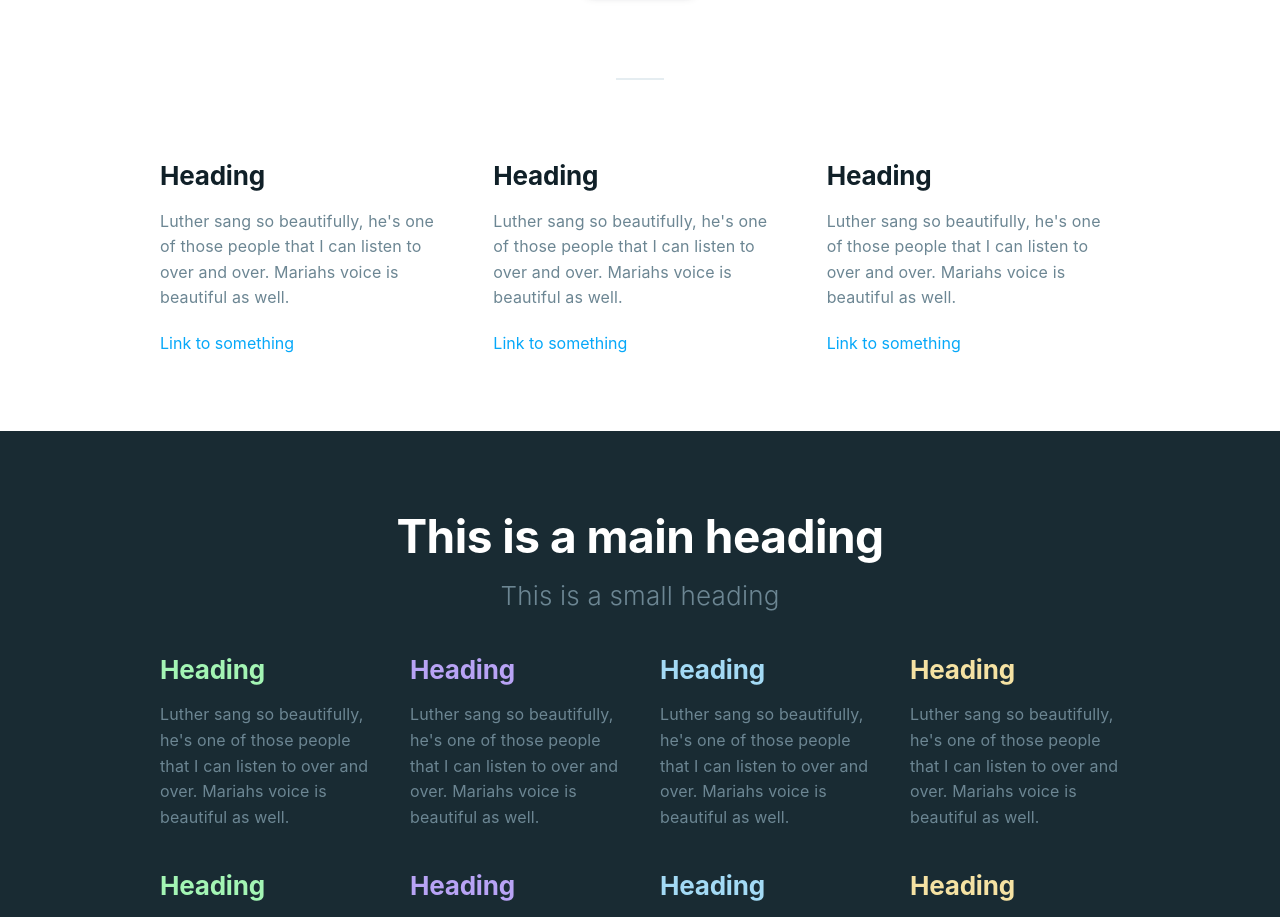
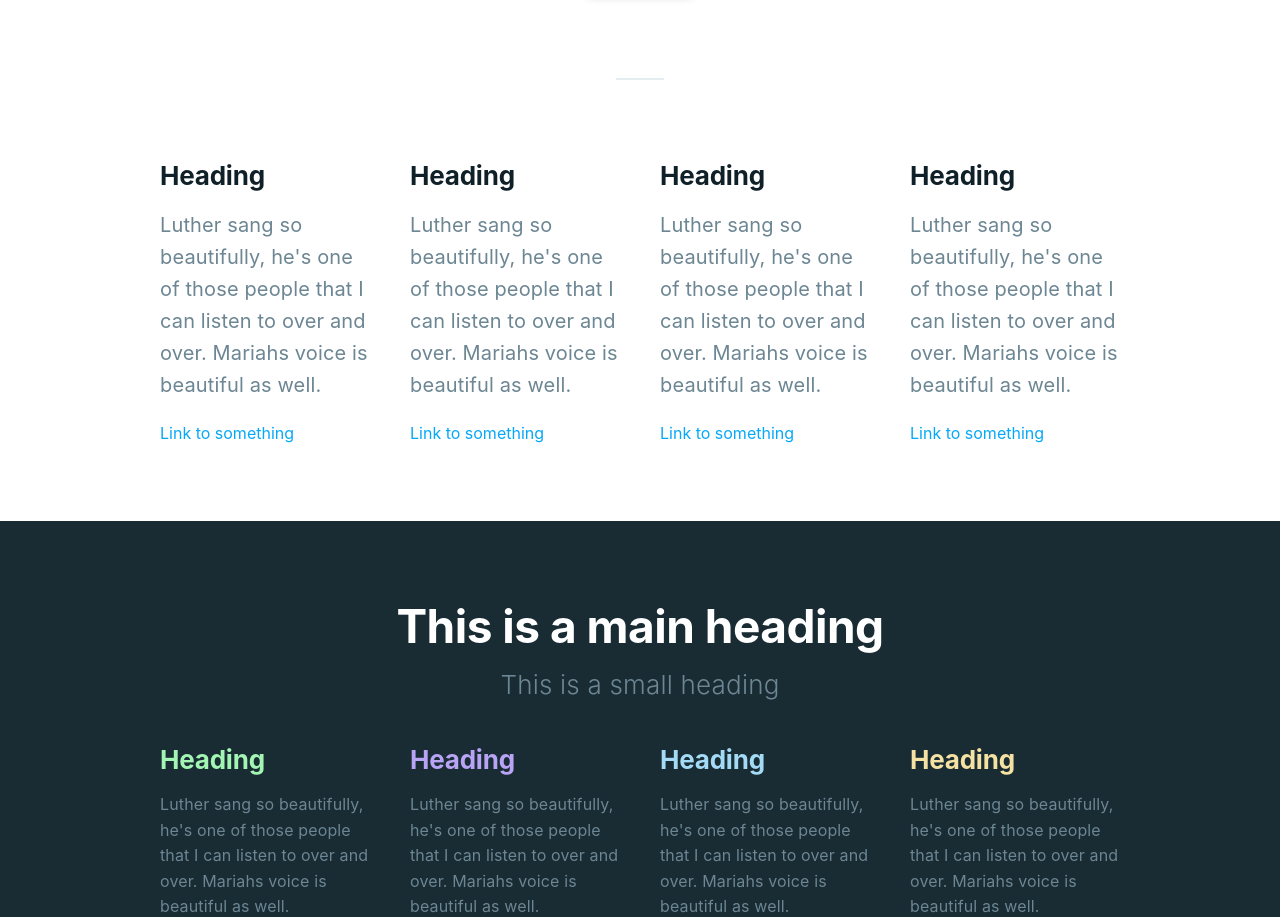
Before and after one commit to alobato/modulz-styled, a React (Create React App) app: page / in a window 1280 px wide. Shown: the part 4750-5667 px from the top of the page. Built offline with nearby package versions, Linux system fonts and the light colour scheme.

Commit message:
Experimenting with text

```diff
--- a/src/App.js
+++ b/src/App.js
@@ -288,29 +288,38 @@ class App extends Component {
         <Section large>
           <Container large>
             <Grid>
-              <GridColumn column_12 bpm_column_4>
+              <GridColumn column_12 bps_column_6 bpm_column_3>
                 <Spacing mb3>
                   <Heading small>Heading</Heading>
                 </Spacing>
-                <Text gray_500>Luther sang so beautifully, he's one of those people that I can listen to over and over. Mariahs voice is beautiful as well.</Text>
+                <Text large gray_500>Luther sang so beautifully, he's one of those people that I can listen to over and over. Mariahs voice is beautiful as well.</Text>
                 <Spacing mt4>
                   <Link>Link to something</Link>
                 </Spacing>
               </GridColumn>
-              <GridColumn column_12 bpm_column_4>
+              <GridColumn column_12 bps_column_6 bpm_column_3>
                 <Spacing mb3>
                   <Heading small>Heading</Heading>
                 </Spacing>
-                <Text gray_500>Luther sang so beautifully, he's one of those people that I can listen to over and over. Mariahs voice is beautiful as well.</Text>
+                <Text large gray_500>Luther sang so beautifully, he's one of those people that I can listen to over and over. Mariahs voice is beautiful as well.</Text>
                 <Spacing mt4>
                   <Link>Link to something</Link>
                 </Spacing>
               </GridColumn>
-              <GridColumn column_12 bpm_column_4>
+              <GridColumn column_12 bps_column_6 bpm_column_3>
                 <Spacing mb3>
                   <Heading small>Heading</Heading>
                 </Spacing>
-                <Text gray_500>Luther sang so beautifully, he's one of those people that I can listen to over and over. Mariahs voice is beautiful as well.</Text>
+                <Text large gray_500>Luther sang so beautifully, he's one of those people that I can listen to over and over. Mariahs voice is beautiful as well.</Text>
+                <Spacing mt4>
+                  <Link>Link to something</Link>
+                </Spacing>
+              </GridColumn>
+              <GridColumn column_12 bps_column_6 bpm_column_3>
+                <Spacing mb3>
+                  <Heading small>Heading</Heading>
+                </Spacing>
+                <Text large gray_500>Luther sang so beautifully, he's one of those people that I can listen to over and over. Mariahs voice is beautiful as well.</Text>
                 <Spacing mt4>
                   <Link>Link to something</Link>
                 </Spacing>
--- a/src/components/Heading.js
+++ b/src/components/Heading.js
@@ -24,7 +24,7 @@ const Heading = styled.h3`
 
   ${p => p.large && css`
     font-size: ${palette.FONTSIZE_900};
-    letter-spacing: -1.8px;
+    letter-spacing: -.025em;
     line-height: 1;
     font-weight: 900;
   `}
```
